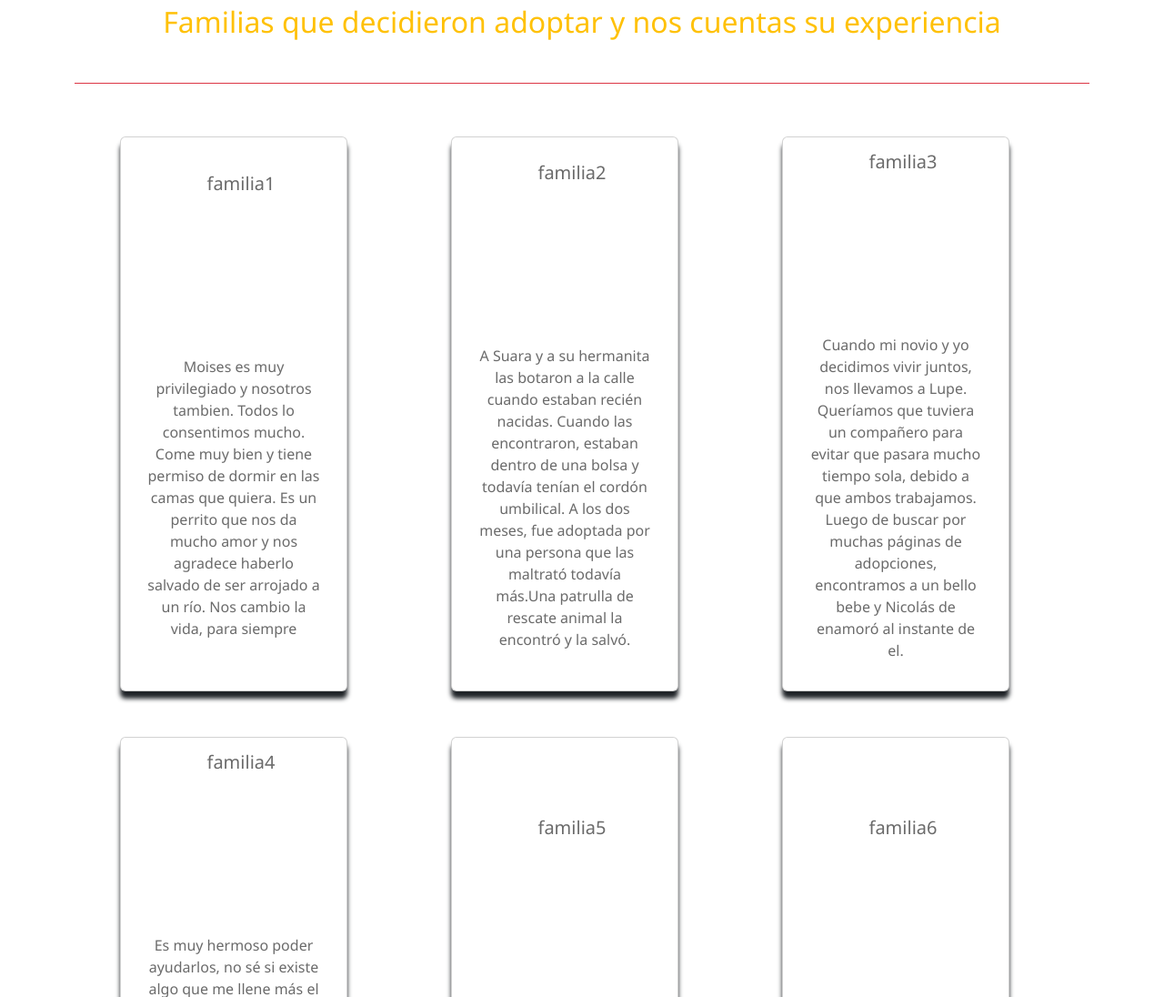
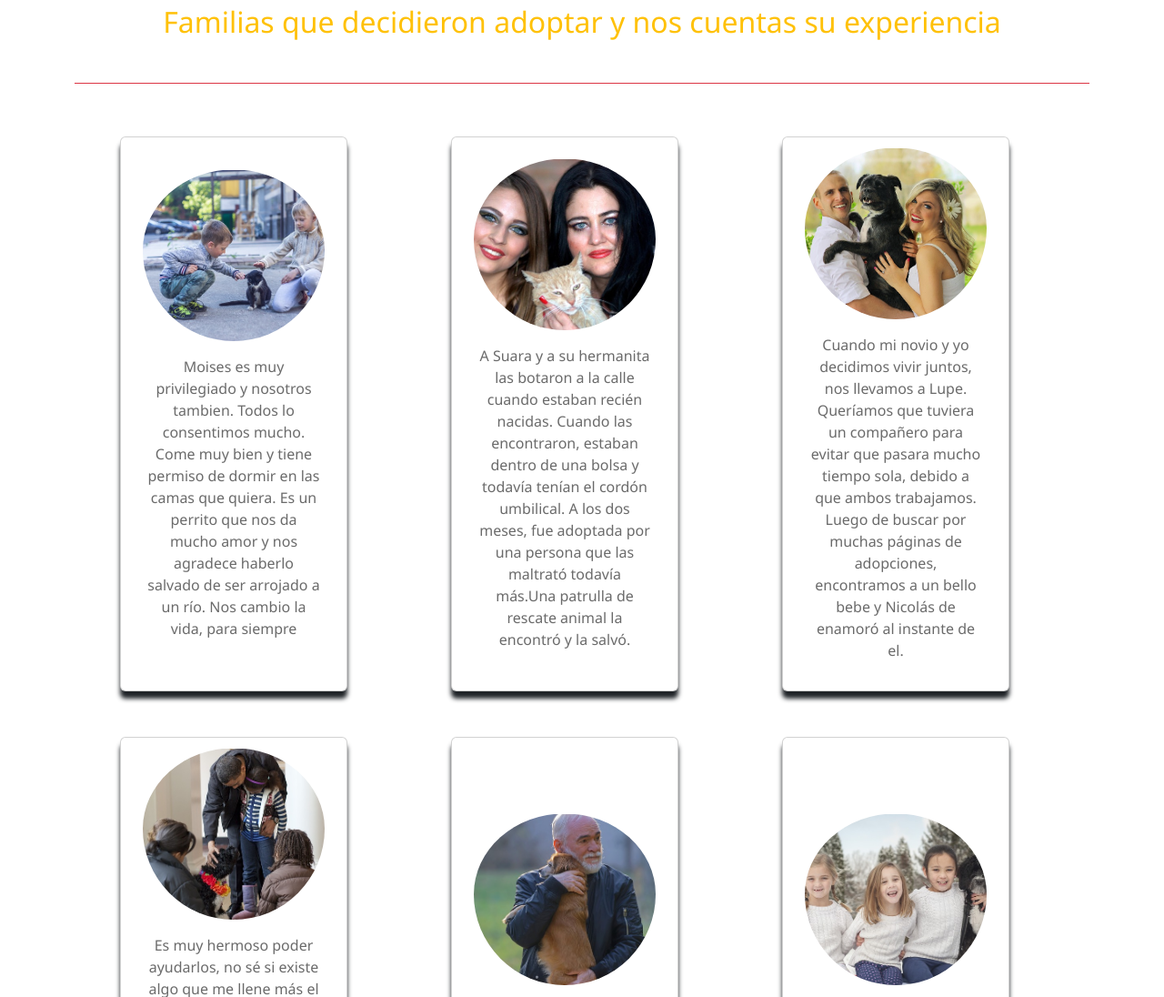
Before and after one commit to DBMouro/tercera-pre-entrega_DW, a plain HTML site: page pages/familias.html in a window 1280 px wide. Shown: the part 181-1277 px from the top of the page at 91% size. Drawn offline with nearby package versions, Linux system fonts and the light colour scheme; the site is published under a folder, as on GitHub Pages, so addresses that start at the root find nothing.

Commit message:
Cambiando caminos de familia

```diff
--- a/pages/familias.html
+++ b/pages/familias.html
@@ -54,7 +54,7 @@
     <div class="row container justify-content-center">
 
         <article class="card container align-items-center text-center justify-content-center col-12 col-md-6 col-xl-3">
-            <img class="card__img" src="/images/familia1.jpg" alt="familia1">
+            <img class="card__img" src="../images/familia1.jpg" alt="familia1">
 
             <div class="card__body text-center">
 
@@ -72,7 +72,7 @@
 
 
         <article class="card container align-items-center text-center justify-content-center col-12 col-md-6 col-xl-3">
-            <img class="card__img" src="/images/familia2.jpg" alt="familia2">
+            <img class="card__img" src="../images/familia2.jpg" alt="familia2">
 
             <div class="card__body text-center">
 
@@ -87,7 +87,7 @@
         </article>
 
         <article class="card container align-items-center text-center justify-content-center col-12 col-md-6 col-xl-3">
-            <img class="card__img" src="/images/familia3.jpg" alt="familia3">
+            <img class="card__img" src="../images/familia3.jpg" alt="familia3">
 
             <div class="card__body text-center">
 
@@ -103,7 +103,7 @@
 
 
         <article class="card container align-items-center text-center justify-content-center col-12 col-md-6 col-xl-3">
-            <img class="card__img" src="/images/familia4.jpg" alt="familia4">
+            <img class="card__img" src="../images/familia4.jpg" alt="familia4">
 
             <div class="card__body text-center">
 
@@ -119,7 +119,7 @@
         </article>
 
         <article class="card container align-items-center text-center justify-content-center col-12 col-md-6 col-xl-3">
-            <img class="card__img image_down" src="/images/familia5.jpg" alt="familia5">
+            <img class="card__img image_down" src="../images/familia5.jpg" alt="familia5">
 
             <div class="card__body text-center">
 
@@ -134,7 +134,7 @@
         </article>
 
         <article class="card container align-items-center text-center justify-content-center col-12 col-md-6 col-xl-3">
-            <img class="card__img" src="/images/familia6.jpg" alt="familia6">
+            <img class="card__img" src="../images/familia6.jpg" alt="familia6">
 
             <div class="card__body text-center">
 
@@ -148,7 +148,7 @@
         </article>
 
         <article class="card container align-items-center text-center justify-content-center col-12 col-md-6 col-xl-3">
-            <img class="card__img" src="/images/familia7.jpg" alt="familia7">
+            <img class="card__img" src="../images/familia7.jpg" alt="familia7">
 
             <div class="card__body text-center">
 
@@ -162,7 +162,7 @@
         </article>
 
         <article class="card container align-items-center text-center justify-content-center col-12 col-md-6 col-xl-3">
-            <img class="card__img" src="/images/familia1.jpg" alt="familia8">
+            <img class="card__img" src="../images/familia1.jpg" alt="familia8">
 
             <div class="card__body text-center">
 
```
